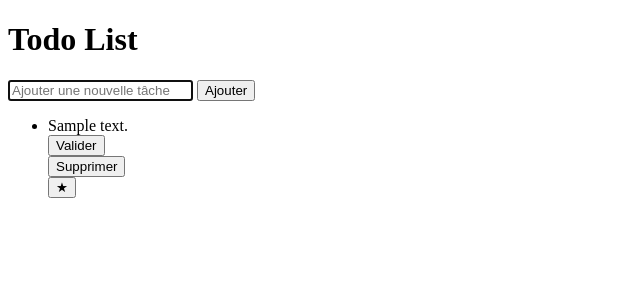
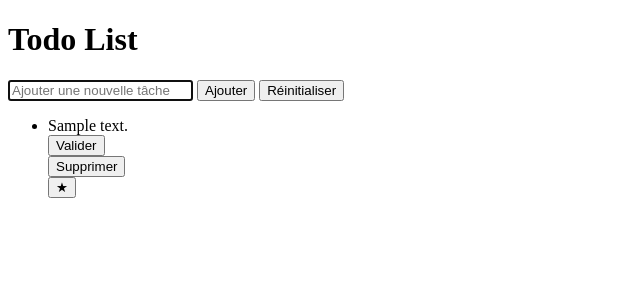
Before and after one commit to 0wme/HTMX_Project, a Flask app: template templates/todo_list.html in a window 1280 px wide. Shown: the top 300 px of the page, without its empty margins (0-640 px from the left). Run offline with Flask 3, Linux system fonts and the light colour scheme; the template is opened without the code that fills it: most values are stand-ins (such as "Sample title", 1, 10 or a date in 2020).

Commit message:
Ajout d'un btn rénitialiser à coté de Ajouter pour Supprimer l'ensemble des todos

```diff
--- a/templates/todo_list.html
+++ b/templates/todo_list.html
@@ -9,6 +9,7 @@
     <form method="post" action="/add" hx-post="/add" hx-target="this" hx-swap="outerHTML">
         <input type="text" name="content" autofocus placeholder="Ajouter une nouvelle tâche">
         <button type="submit" class="add-button">Ajouter</button>
+        <button type="button" class="reset-button" onclick="location.href='/reset'">Réinitialiser</button>
     </form>
     <ul>
         {% for todo in todos %}
```
